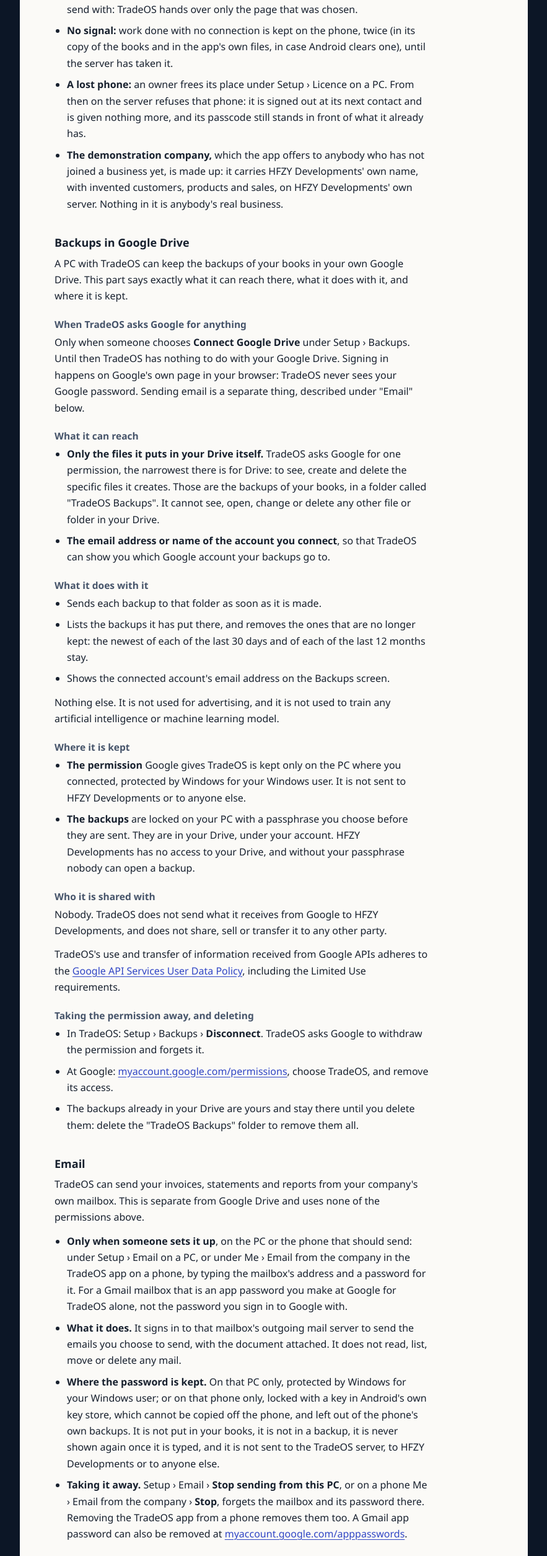
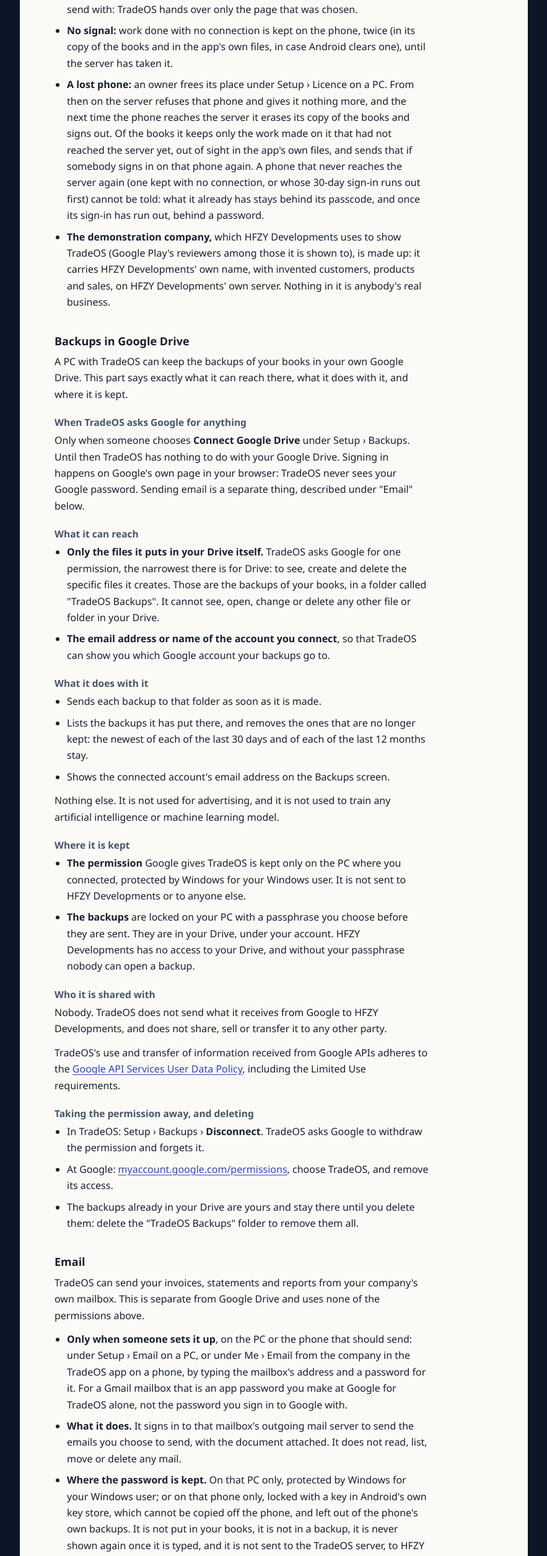
Before and after one commit to HFZY-Developments/tradeos-releases, a plain HTML site: page privacy.html in a window 1280 px wide. Shown: the part 2366-4876 px from the top of the page at 62% size, without its empty margins (198-1081 px from the left). Drawn offline with Linux system fonts and the light colour scheme.

Commit message:
privacy.html: brought up to date

```diff
--- a/privacy.html
+++ b/privacy.html
@@ -57,8 +57,8 @@
     <li><strong>The camera:</strong> TradeOS does not ask for the phone's camera itself. Scanning a barcode uses Google's code scanner, which is part of the phone (Google Play services), and gives TradeOS only the code it read. A product's picture is taken with the phone's own camera app or chosen from its gallery, and only the picture chosen is kept, made smaller first, as that product's picture in the books.</li>
     <li><strong>Printing and sending</strong> use Android's own printing and its own list of apps to send with: TradeOS hands over only the page that was chosen.</li>
     <li><strong>No signal:</strong> work done with no connection is kept on the phone, twice (in its copy of the books and in the app's own files, in case Android clears one), until the server has taken it.</li>
-    <li><strong>A lost phone:</strong> an owner frees its place under Setup &rsaquo; Licence on a PC. From then on the server refuses that phone: it is signed out at its next contact and is given nothing more, and its passcode still stands in front of what it already has.</li>
-    <li><strong>The demonstration company,</strong> which the app offers to anybody who has not joined a business yet, is made up: it carries HFZY Developments' own name, with invented customers, products and sales, on HFZY Developments' own server. Nothing in it is anybody's real business.</li>
+    <li><strong>A lost phone:</strong> an owner frees its place under Setup &rsaquo; Licence on a PC. From then on the server refuses that phone and gives it nothing more, and the next time the phone reaches the server it erases its copy of the books and signs out. Of the books it keeps only the work made on it that had not reached the server yet, out of sight in the app's own files, and sends that if somebody signs in on that phone again. A phone that never reaches the server again (one kept with no connection, or whose 30-day sign-in runs out first) cannot be told: what it already has stays behind its passcode, and once its sign-in has run out, behind a password.</li>
+    <li><strong>The demonstration company,</strong> which HFZY Developments uses to show TradeOS (Google Play's reviewers among those it is shown to), is made up: it carries HFZY Developments' own name, with invented customers, products and sales, on HFZY Developments' own server. Nothing in it is anybody's real business.</li>
   </ul>
 
   <h2>Backups in Google Drive</h2>
@@ -104,13 +104,13 @@
     <li><strong>Only when someone sets it up</strong>, on the PC or the phone that should send: under Setup &rsaquo; Email on a PC, or under Me &rsaquo; Email from the company in the TradeOS app on a phone, by typing the mailbox's address and a password for it. For a Gmail mailbox that is an app password you make at Google for TradeOS alone, not the password you sign in to Google with.</li>
     <li><strong>What it does.</strong> It signs in to that mailbox's outgoing mail server to send the emails you choose to send, with the document attached. It does not read, list, move or delete any mail.</li>
     <li><strong>Where the password is kept.</strong> On that PC only, protected by Windows for your Windows user; or on that phone only, locked with a key in Android's own key store, which cannot be copied off the phone, and left out of the phone's own backups. It is not put in your books, it is not in a backup, it is never shown again once it is typed, and it is not sent to the TradeOS server, to HFZY Developments or to anyone else.</li>
-    <li><strong>Taking it away.</strong> Setup &rsaquo; Email &rsaquo; <strong>Stop sending from this PC</strong>, or on a phone Me &rsaquo; Email from the company &rsaquo; <strong>Stop</strong>, forgets the mailbox and its password there. Removing the TradeOS app from a phone removes them too. A Gmail app password can also be removed at <a href="https://myaccount.google.com/apppasswords">myaccount.google.com/apppasswords</a>.</li>
+    <li><strong>Taking it away.</strong> Setup &rsaquo; Email &rsaquo; <strong>Stop sending from this PC</strong>, or on a phone Me &rsaquo; Email from the company &rsaquo; <strong>Stop</strong>, forgets the mailbox and its password there. Removing the TradeOS app from a phone removes them too. Freeing a lost phone's place under Setup &rsaquo; Licence does not: for a lost phone, change the mailbox's password instead. A Gmail app password can also be removed at <a href="https://myaccount.google.com/apppasswords">myaccount.google.com/apppasswords</a>.</li>
   </ul>
 
   <h2 id="deleting">How long it is kept, and having it deleted</h2>
   <ul>
     <li><strong>The books</strong> are kept for as long as the business keeps them: tax law asks a business to keep its records for years, so a document that has been made final is never removed, and a customer or product that was used is closed rather than deleted. A business that stops using TradeOS keeps its server and books in its own Cloudflare account, and can delete them there.</li>
-    <li><strong>A person who uses TradeOS</strong> is removed by the business's owner under Setup &rsaquo; Users on a PC; a phone or PC is taken off under Setup &rsaquo; Licence. Removing the TradeOS app from a phone removes its copy of the books and everything else the app kept on that phone.</li>
+    <li><strong>A person who uses TradeOS</strong> is removed by the business's owner under Setup &rsaquo; Users on a PC; a phone or PC is taken off under Setup &rsaquo; Licence, and a phone taken off there erases its copy of the books the next time it reaches the server. Removing the TradeOS app from a phone removes its copy of the books and everything else the app kept on that phone.</li>
     <li><strong>A customer or supplier of a business</strong> who wants their details corrected or removed asks that business, which decides what its records must keep. Under South Africa's Protection of Personal Information Act the business is responsible for that information, and HFZY Developments works for it.</li>
     <li><strong>Anything else:</strong> write to <a href="mailto:sales.embassy1@gmail.com">sales.embassy1@gmail.com</a>. We answer within 30 days.</li>
   </ul>
```
